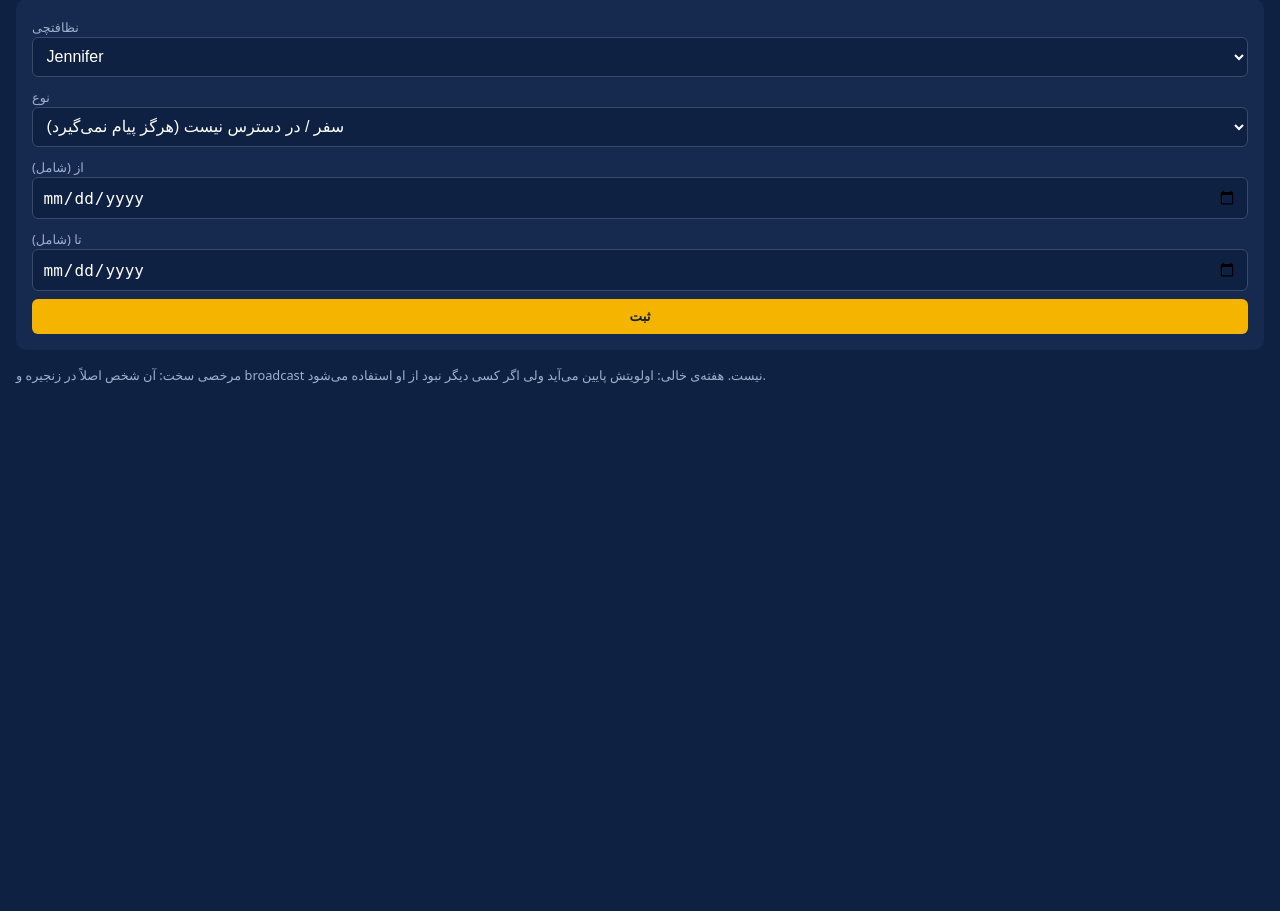
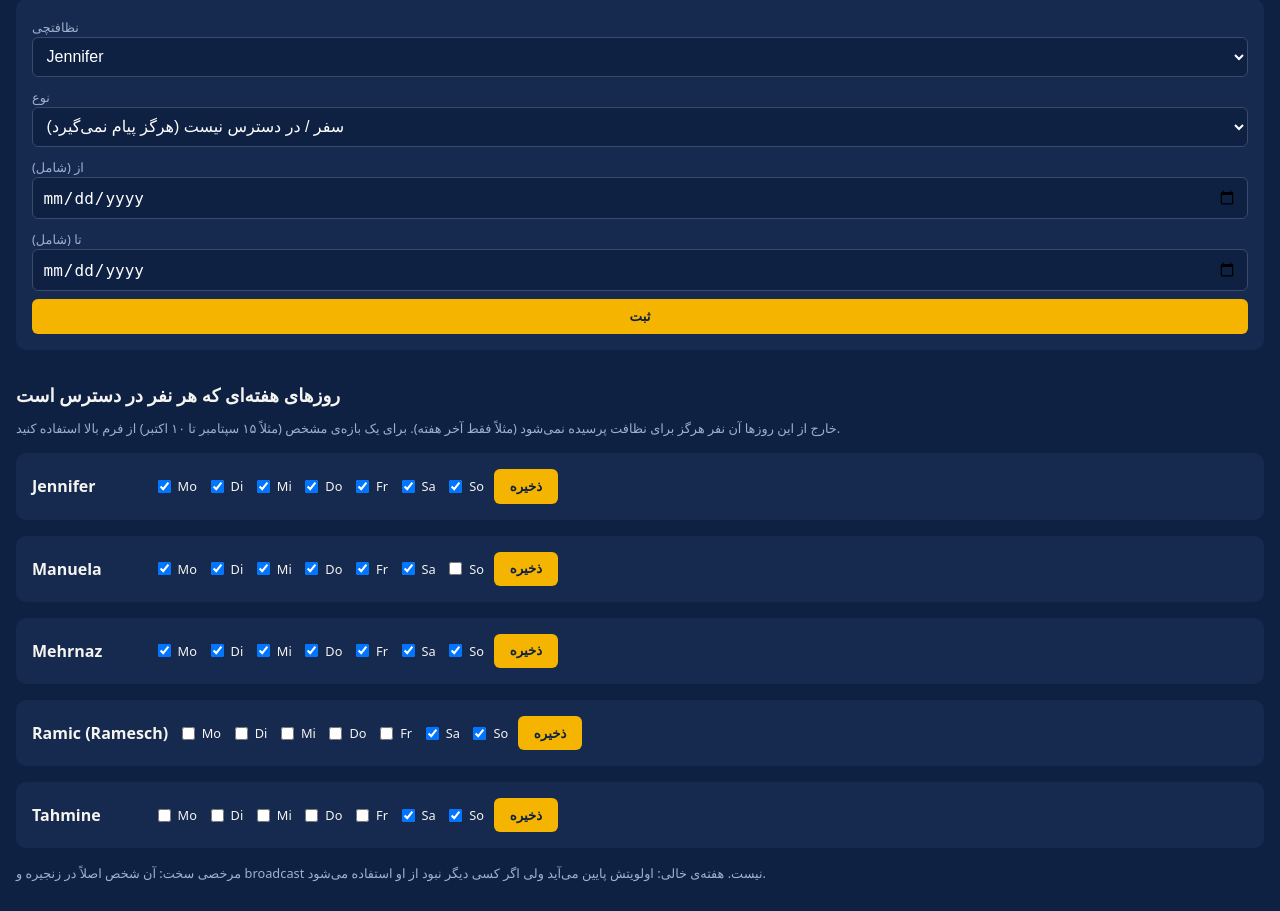
Before and after one commit to Farzaneh-prog/Ferienwohnung-Verwaltung, a Flask app: page /leave in a window 1280 px wide. Shown: the part 105-1016 px from the top of the page. Before the commit the page ends 489 px from the top, so only its background shows below. Run offline with Flask 3, Linux system fonts and the light colour scheme; the visitor is signed in with stand-in values (Sample User, id 1).

Commit message:
feat: leave page edits each cleaner's weekly available days (date ranges for leave already supported)
Co-Authored-By: Claude Sonnet 5.5 <noreply@anthropic.com>

```diff
--- a/app/routes_workflow.py
+++ b/app/routes_workflow.py
@@ -18,7 +18,7 @@ from .import_parser import detect_and_parse, merge_reservation_entries
 from .quick_alerts import list_alerts, add_alert, resolve_alert
 from .xlsx_writer import process_batch, update_reservation_fields
 from . import cleaner_coordination as cc, day_before, putzplan_writer, scheduler, xlsx_writer
-from .cleaner_roster import load_roster
+from .cleaner_roster import load_roster, save_roster
 
 bp = Blueprint("workflow", __name__)
 
@@ -362,6 +362,26 @@ def leave_add():
     return redirect(url_for("workflow.leave_list"))
 
 
+@bp.route("/leave/days", methods=["POST"])
+@login_required
+def leave_days():
+    """Weekdays a cleaner is generally available (roster 'available_days',
+    0 = Monday ... 6 = Sunday). Outside these days she is never asked."""
+    cid = request.form.get("cleaner")
+    roster = load_roster()
+    days = sorted({int(x) for x in request.form.getlist("days") if x.isdigit() and 0 <= int(x) <= 6})
+    if cid not in roster:
+        flash("Ungültige Eingabe.")
+    elif not days:
+        flash("Mindestens ein Wochentag muss angekreuzt sein — nichts geändert.")
+    else:
+        roster[cid]["available_days"] = days
+        save_roster(roster)
+        names = ["Mo", "Di", "Mi", "Do", "Fr", "Sa", "So"]
+        flash(f"{roster[cid]['name']}: verfügbar an {', '.join(names[i] for i in days)}.")
+    return redirect(url_for("workflow.leave_list"))
+
+
 @bp.route("/leave/delete", methods=["POST"])
 @login_required
 def leave_delete():
--- a/app/templates/leave.html
+++ b/app/templates/leave.html
@@ -65,6 +65,22 @@
       </div>
     {% endif %}
   {% endfor %}
+  <h1 style="margin-top:2rem">روزهای هفته‌ای که هر نفر در دسترس است</h1>
+  <p class="hint">خارج از این روزها آن نفر هرگز برای نظافت پرسیده نمی‌شود (مثلاً فقط آخر هفته). برای یک بازه‌ی مشخص (مثلاً ۱۵ سپتامبر تا ۱۰ اکتبر) از فرم بالا استفاده کنید.</p>
+  {% for cid, c in roster.items() %}
+    <div class="card">
+      <form method="post" action="{{ url_for('workflow.leave_days') }}" style="display:flex;flex-wrap:wrap;gap:0.6rem;align-items:center">
+        <b style="min-width:7rem">{{ c.name }}</b>
+        <input type="hidden" name="cleaner" value="{{ cid }}">
+        {% for i, n in [(0,'Mo'),(1,'Di'),(2,'Mi'),(3,'Do'),(4,'Fr'),(5,'Sa'),(6,'So')] %}
+          <label style="display:flex;align-items:center;gap:0.25rem;color:#f5f4f0">
+            <input type="checkbox" name="days" value="{{ i }}" style="width:auto" {% if i in c.available_days %}checked{% endif %}> {{ n }}
+          </label>
+        {% endfor %}
+        <button type="submit">ذخیره</button>
+      </form>
+    </div>
+  {% endfor %}
   <p class="hint">مرخصی سخت: آن شخص اصلاً در زنجیره و broadcast نیست. هفته‌ی خالی: اولویتش پایین می‌آید ولی اگر کسی دیگر نبود از او استفاده می‌شود.</p>
 </body>
 </html>
```
